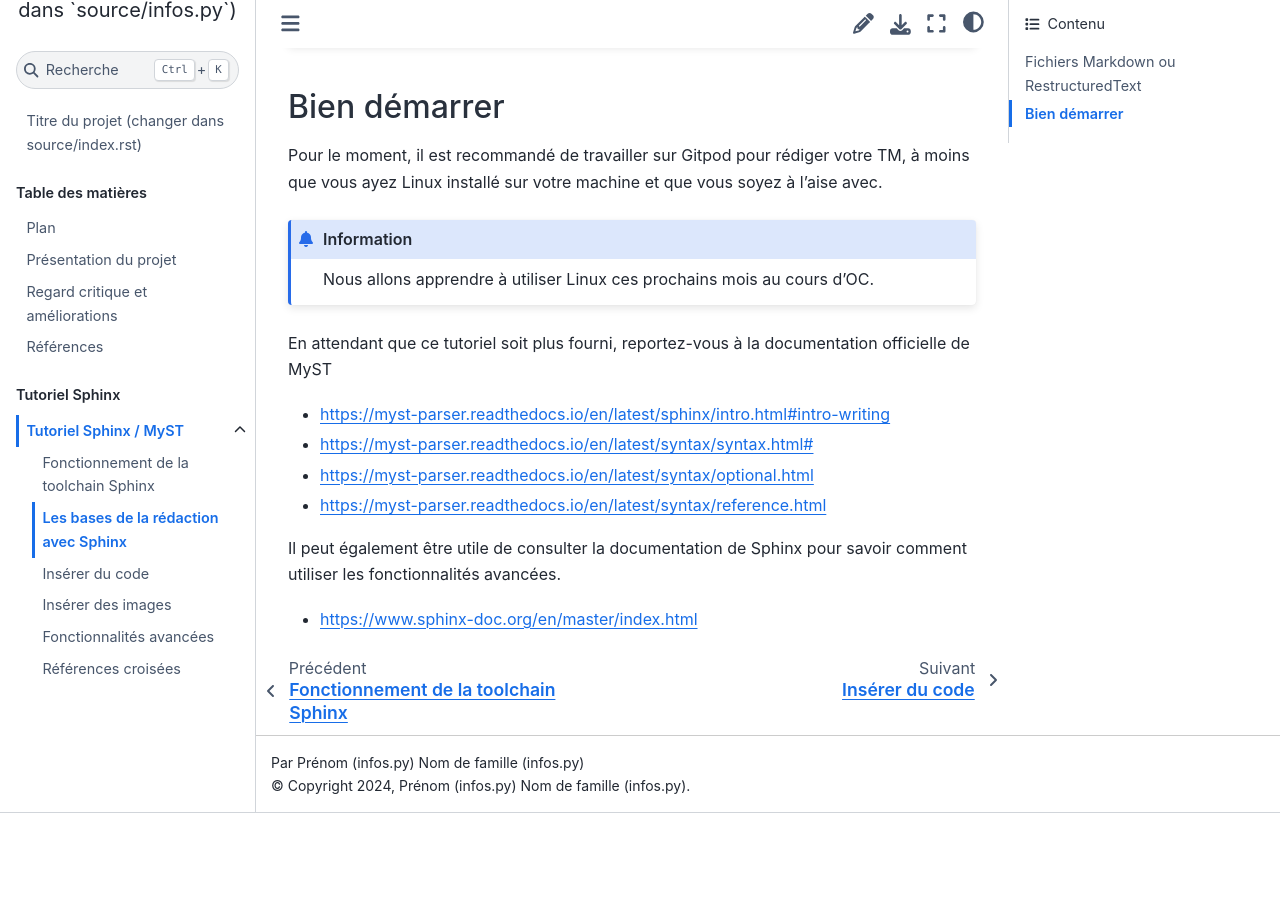
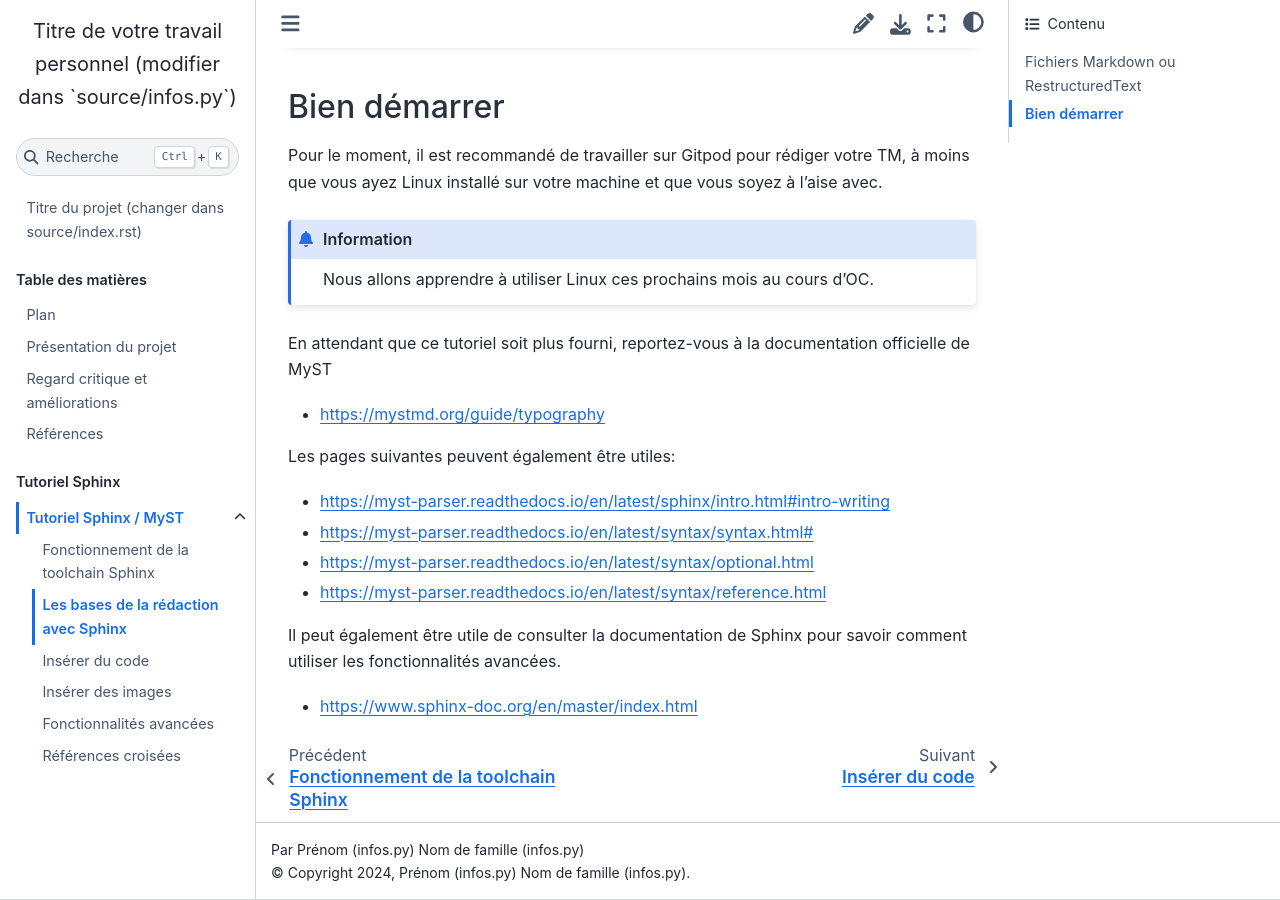
Before and after one commit to valentinethrlr/projet_moulin_documentation, a Sphinx documentation site: the page built from source/tutoriel-sphinx/bases.md, in a window 1280 px wide and 900 px high, scrolled down 534 px. Built offline with Sphinx 7.4.7 and the Sphinx Book theme 1.1.4, drawn with Linux system fonts in a browser that asks for light colours; before the commit the page ends 1347 px from its top, so only the background shows below that.

Commit message:
update sphinx tutorial

```diff
--- a/source/tutoriel-sphinx/bases.md
+++ b/source/tutoriel-sphinx/bases.md
@@ -36,6 +36,10 @@ Nous allons apprendre à utiliser Linux ces prochains mois au cours d'OC.
 En attendant que ce tutoriel soit plus fourni, reportez-vous à la documentation
 officielle de MyST
 
+- https://mystmd.org/guide/typography
+
+Les pages suivantes peuvent également être utiles:
+
 - https://myst-parser.readthedocs.io/en/latest/sphinx/intro.html#intro-writing
 - https://myst-parser.readthedocs.io/en/latest/syntax/syntax.html#
 - https://myst-parser.readthedocs.io/en/latest/syntax/optional.html
```
